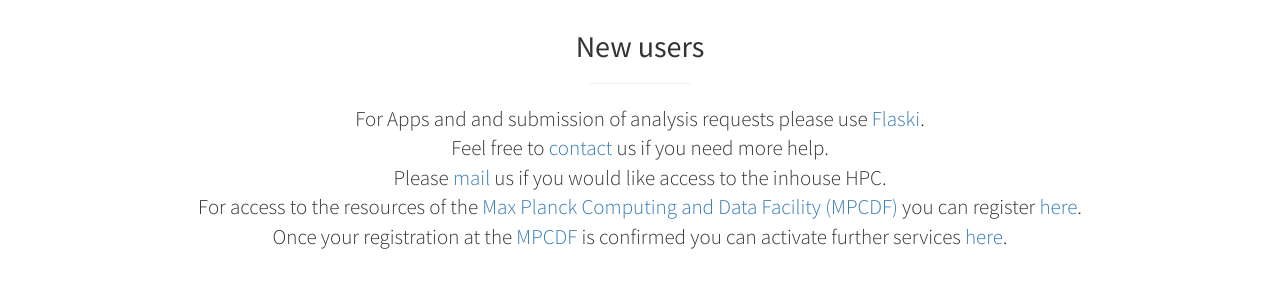
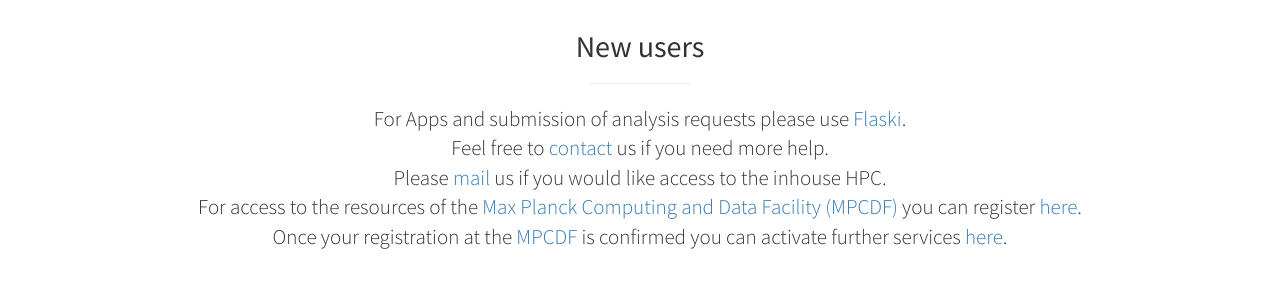
Before and after one commit to mpg-age-bioinformatics/mpg-age-bioinformatics.github.io, a Jekyll site: the page built from index.html, in a window 1280 px wide and 900 px high, scrolled down 785 px. Shown: the part 155-455 px from the top of the window. Built offline with Jekyll 4.4.1, drawn with Linux system fonts in a browser that asks for light colours.

Commit message:
Update about.html

```diff
--- a/_includes/about.html
+++ b/_includes/about.html
@@ -17,8 +17,7 @@
       <div class="col-lg-12 text-center">
         <h2>New users</h2>
 	<hr class="small">
-        <p class="lead">For Apps and and submission of analysis requests please use
-		<a target="_blank" href="https://flaski.age.mpg.de/">Flaski</a>.
+        <p class="lead">For Apps and submission of analysis requests please use <a target="_blank" href="https://flaski.age.mpg.de/">Flaski</a>.
 		<br>Feel free to <a target="_blank" href="#contact">contact</a> us if you need more help.
 		<br>Please <a href="mailto:bioinformatics@age.mpg.de?subject=server access">mail</a> us if you would like access to the inhouse HPC.
 		<br>For access to the resources of the <a target="_blank" href="https://mpcdf.mpg.de">Max Planck Computing and Data Facility (MPCDF)</a> you can register <a target="_blank" href="https://selfservice.mpcdf.mpg.de/register/antrag.php?lang=en">here</a>.
```
